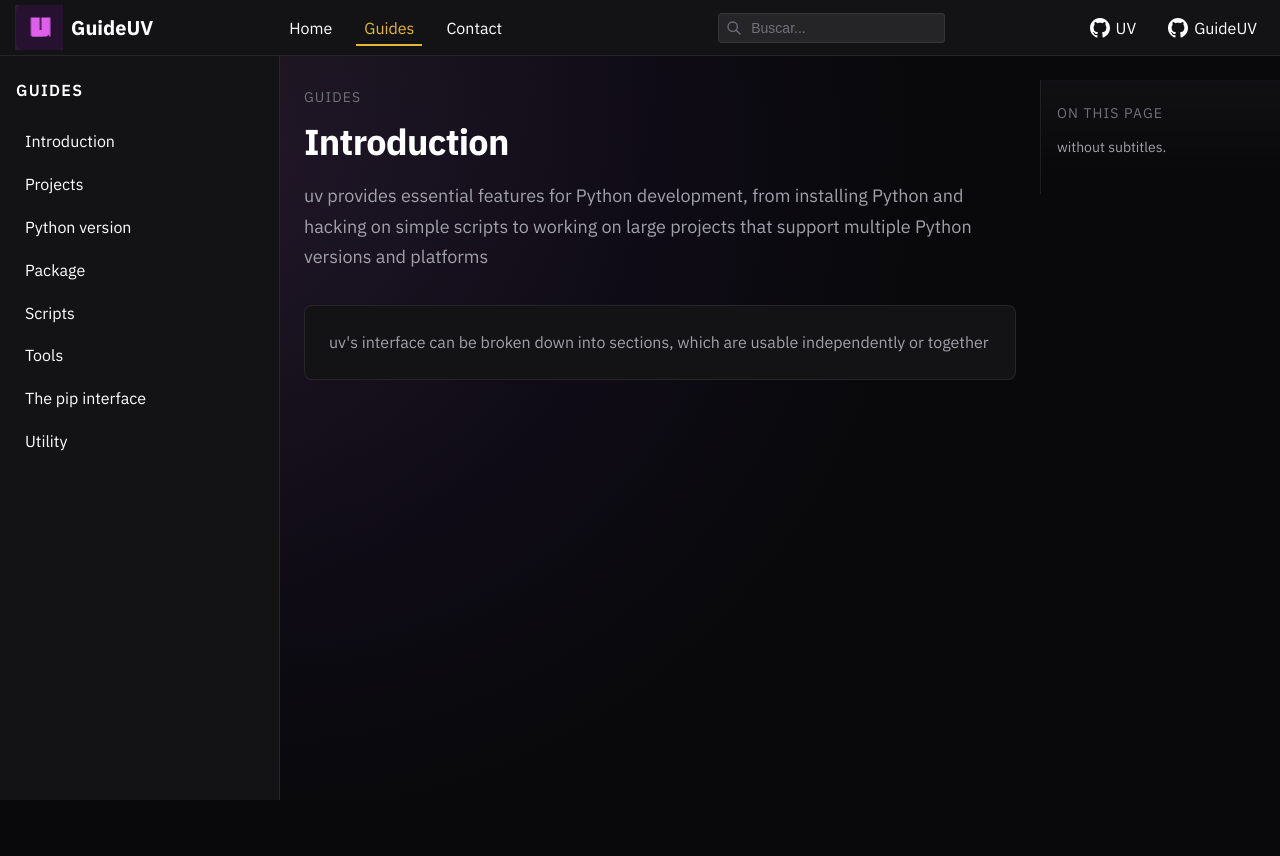
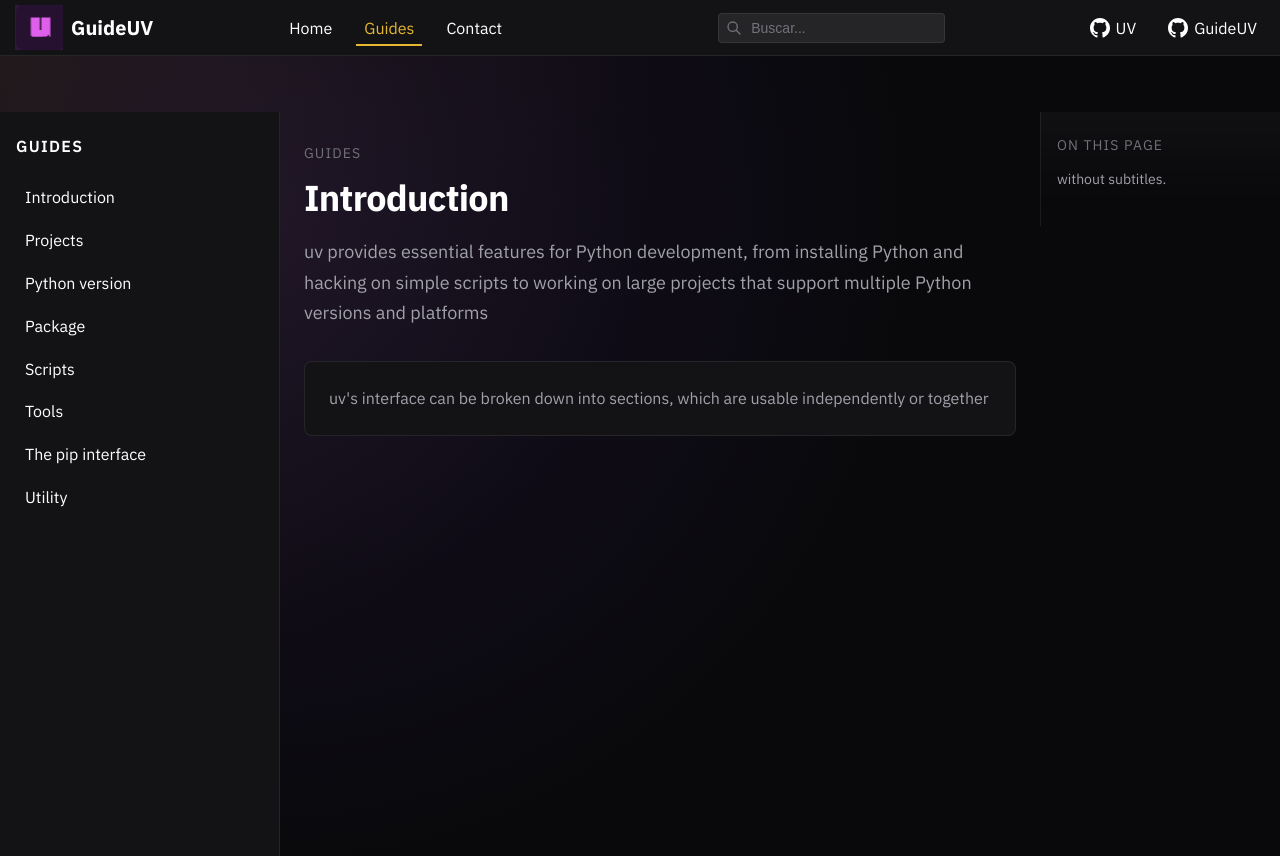
Before and after one commit to Hector-2710/guideuv, an Angular app: page /guides/first-step in a window 1280 px wide. Before the commit the page ends 800 px from the top, so only its background shows below. Built offline with nearby package versions, Linux system fonts and the light colour scheme.

Commit message:
✨feat: add top padding to main content for navbar

```diff
--- a/src/app/app.css
+++ b/src/app/app.css
@@ -1,6 +1,7 @@
 .main-content {
   min-height: 100vh;
   background: var(--color-black);
+  padding-top: var(--navbar-height);
 }
 
 @media (max-width: 767px) {
```
